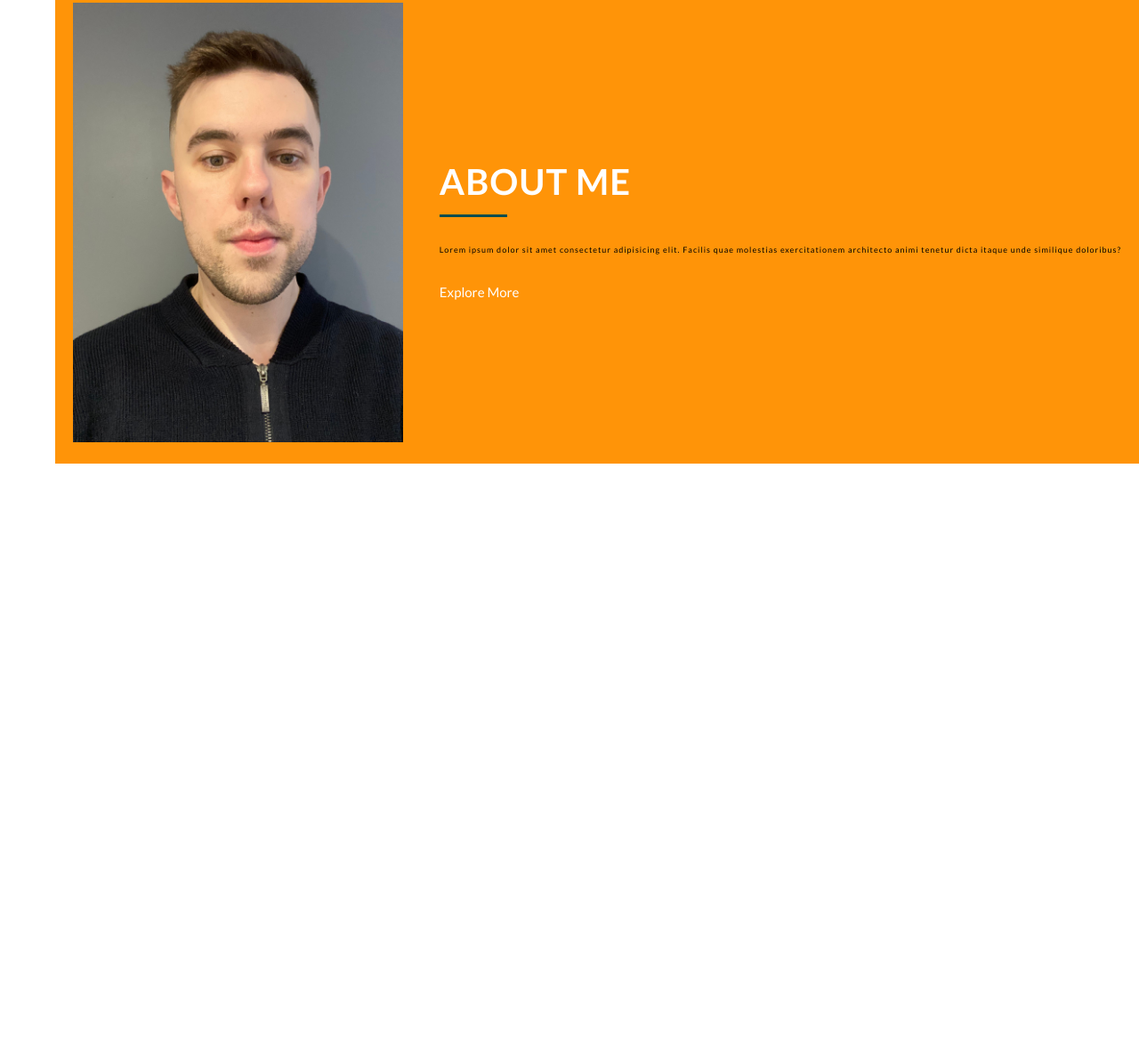
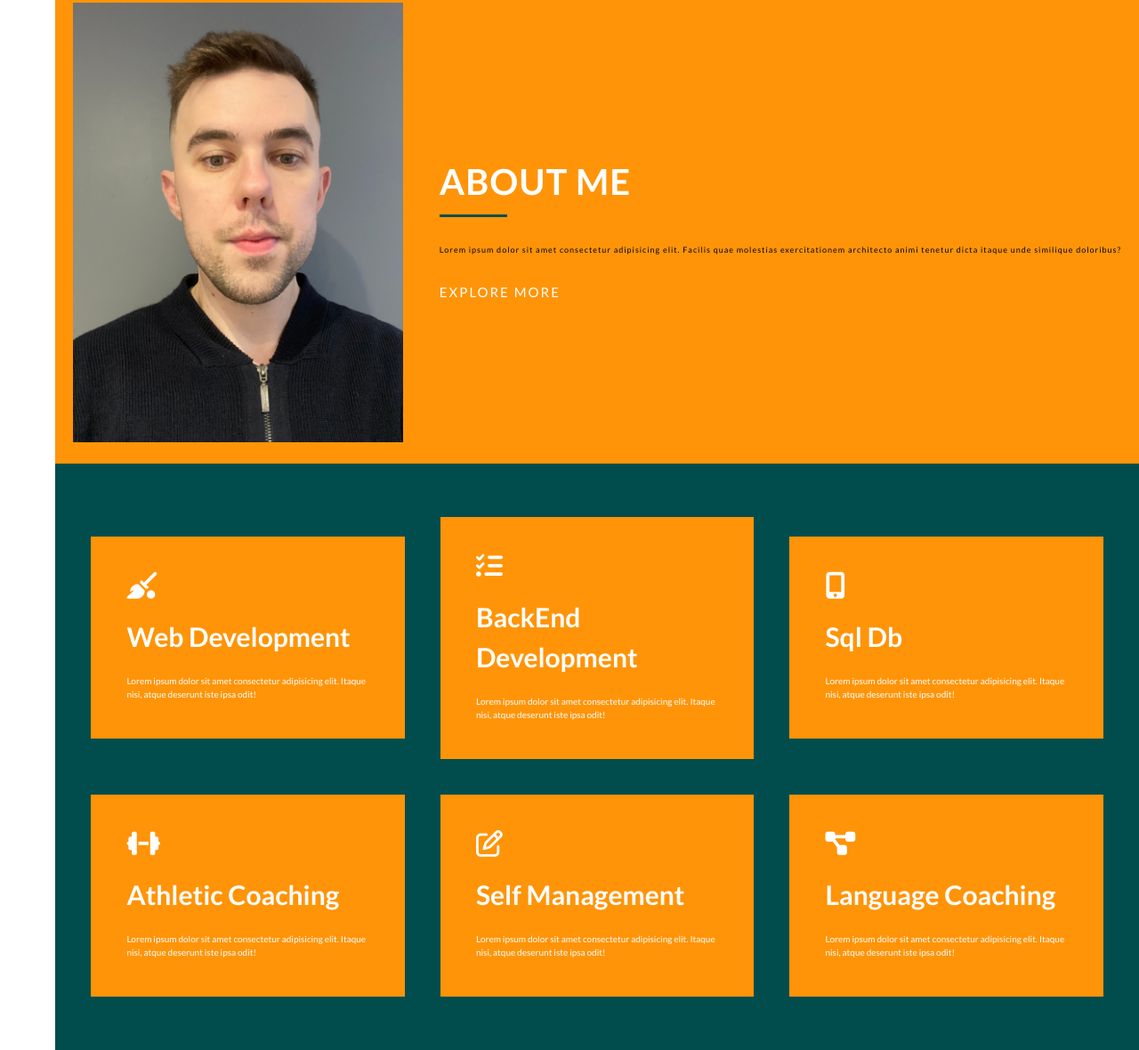
Before and after one commit to Adamm934/My-Portfolio, a plain HTML site: page index.html in a window 1280 px wide. Shown: the part 2521-3701 px from the top of the page at 89% size. Before the commit the page ends 3042 px from the top, so only its background shows below. Drawn offline with Linux system fonts and the light colour scheme.

Commit message:
Added Service section with full conf

```diff
--- a/index.html
+++ b/index.html
@@ -109,6 +109,77 @@
         </div>
     </section>
 
+    <section id="services">
+        <!-- Service 1 -->
+        <div class="service services__service-1">
+          <i class="fas fa-quidditch"></i>
+          <h3 class="services--title services__service-1--title">Web Development</h3>
+          <p class="services--para services__service-1--para">
+            Lorem ipsum dolor sit amet consectetur adipisicing elit. Itaque
+            nisi, atque deserunt iste ipsa odit!
+          </p>
+        </div>
+
+        <!-- Service 2 -->
+        <div class="service services__service-2">
+          <i class="fas fa-tasks"></i>
+          <h3 class="services--title services__service-2--title">
+            BackEnd Development
+          </h3>
+          <p class="services--para services__service-2--para">
+            Lorem ipsum dolor sit amet consectetur adipisicing elit. Itaque
+            nisi, atque deserunt iste ipsa odit!
+          </p>
+        </div>
+
+        <!-- Service 3 -->
+        <div class="service services__service-3">
+          <i class="fas fa-mobile-alt"></i>
+          <h3 class="services--title services__service-3--title">
+            Sql Db
+          </h3>
+          <p class="services--para services__service-3--para">
+            Lorem ipsum dolor sit amet consectetur adipisicing elit. Itaque
+            nisi, atque deserunt iste ipsa odit!
+          </p>
+        </div>
+
+        <!-- Service 4 -->
+        <div class="service services__service-4">
+         <i class="fa-solid fa-dumbbell"></i>
+          <h3 class="services--title services__service-4--title">
+            Athletic Coaching
+          </h3>
+          <p class="services--para services__service-4--para">
+            Lorem ipsum dolor sit amet consectetur adipisicing elit. Itaque
+            nisi, atque deserunt iste ipsa odit!
+          </p>
+        </div>
+
+        <!-- Service 5 -->
+        <div class="service services__service-5">
+          <i class="far fa-edit"></i>
+          <h3 class="services--title services__service-5--title">
+            Self Management
+          </h3>
+          <p class="services--para services__service-5--para">
+            Lorem ipsum dolor sit amet consectetur adipisicing elit. Itaque
+            nisi, atque deserunt iste ipsa odit!
+          </p>
+        </div>
+
+        <!-- Service 6 -->
+        <div class="service services__service-6">
+          <i class="fas fa-project-diagram"></i>
+          <h3 class="services--title services__service-6--title">
+            Language Coaching
+          </h3>
+          <p class="services--para services__service-6--para">
+            Lorem ipsum dolor sit amet consectetur adipisicing elit. Itaque
+            nisi, atque deserunt iste ipsa odit!
+          </p>
+        </div>
+      </section>
     </main>
     <script src="app.js"></script>
 </body>
--- a/style.css
+++ b/style.css
@@ -356,10 +356,103 @@ section#about-me {
 
 .about-me__content--parag{
     font-size: 0.9rem;
+
+}
+
+.about-me__content--link:link,
+.about-me__content--link:visited{
+    padding: 1rem 0;
+    font-size: 1.5rem;
+    letter-spacing: 0.2rem;
+    text-transform: uppercase;
+
     position: relative;
 
+    z-index: 1;
+}
+
+.about-me__content--link:link::after,
+.about-me__content--link:visited::after {
+    content: '';
+    position: absolute;
+    top: 0;
+    left: 0;
+    width: 100%;
+    height: 100%;
+    background-color: var(--primary-color);
+    transform: scaleY(0);
+    transform-origin: bottom;
+    transition: transform 0.45s cubic-bezier(0.645, 0.045, 0.355, 1);
+
+    z-index: -1;
+}
+
+.about-me__content--link:hover::after,
+.about-me__content--link:active::after{
+    transform: scaleY(1);
 }
 /* end of about me */
+
+
+/* Services stylibg */
+
+section#services {
+    display: flex;
+    justify-content: center;
+    align-items: center;
+    flex-wrap: wrap;
+
+    padding: 6rem 2rem 2rem;
+    background-color: var(--primary-color);
+}
+
+.service {
+    padding: 4rem;
+    margin: 0 2rem 4rem;
+    flex-basis: 35rem;
+    flex-grow: 1;
+    background-color: var(--secondary-color);
+    border-bottom: 0.2rem solid var(--secondary-color);
+
+    position: relative;
+
+    z-index: 1;
+    color: white;
+    overflow: hidden;
+}
+
+.service::after {
+    content: '';
+    position: absolute;
+    top: 0;
+    left: 0;
+    height: 100%;
+    width: 100%;
+    background-color: var(--primary-color);
+
+    transform: scaleX(0);
+    transition: transform 0.5s cubic-bezier(1, 0, 0, 1);
+    z-index: -1;
+
+}
+
+.service:hover::after,
+.service:active::after{
+    transform: scaleX(1);
+}
+
+.service i,
+.services--title{
+    margin-bottom: 2rem;
+    color: white;
+    font-size: 3rem;
+
+}
+
+
+
+
+
 
 
 /* applying media query in order to apply hamburger dropdown while width of screen <610 */
```
